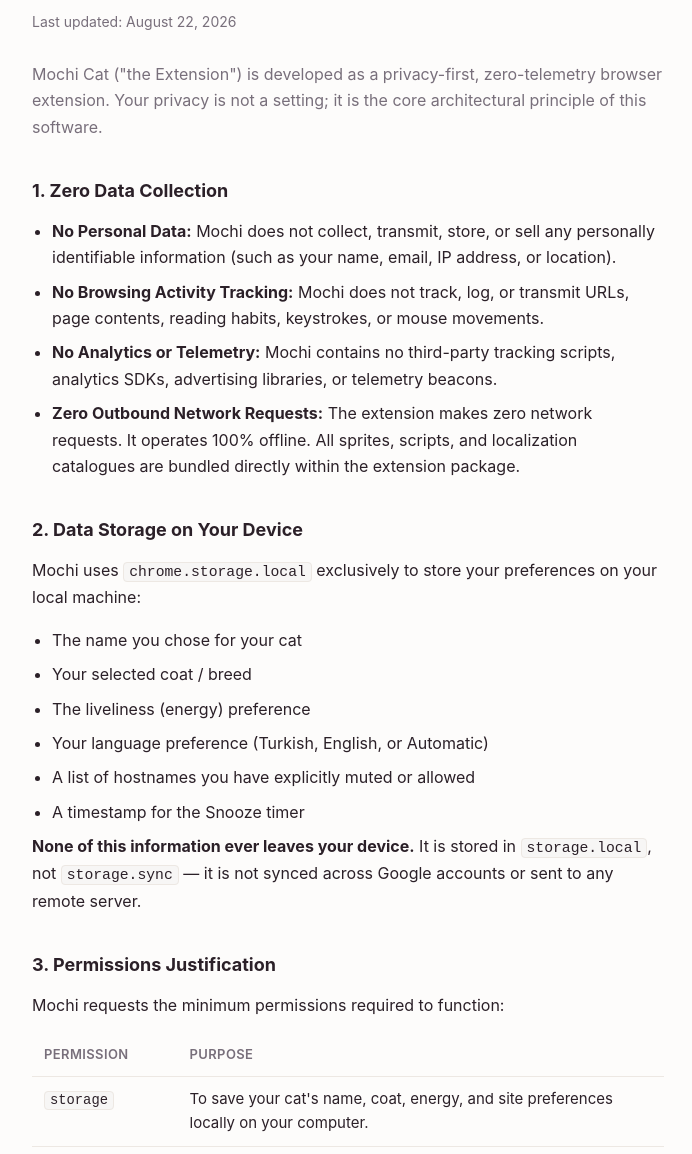
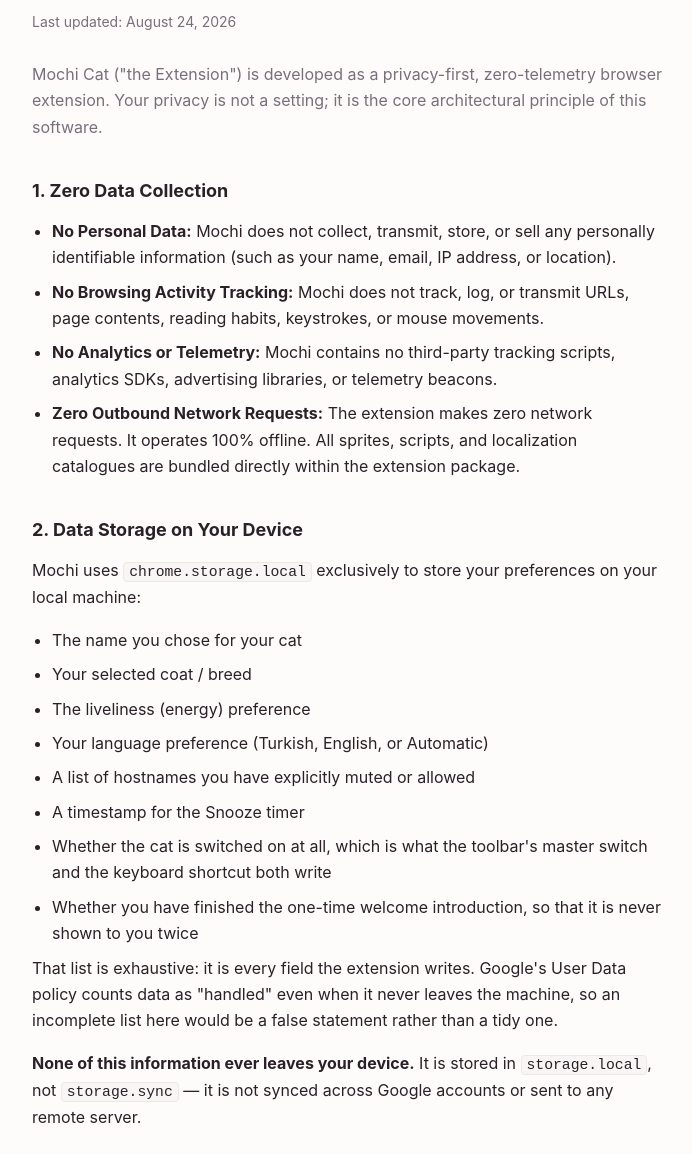
Before and after one commit to olcayhan/mochi-cat-site, a plain HTML site: page privacy.html in a window 1280 px wide. Shown: the part 146-1300 px from the top of the page, without its empty margins (292-984 px from the left). Drawn offline with Linux system fonts and the light colour scheme.

Commit message:
List the two settings the policy never mentioned
`enabled` — what the toolbar's master switch and Alt+Shift+C both write — and
`onboarded`, which is how the welcome introduction knows not to run twice.
Both have been stored since 1.0.0 and neither appeared here.

Google's User Data policy counts data as "handled" even when it never leaves
the machine, so a list that stops short is a false statement in a published
policy rather than a tidy one. Says so on the page now, and the extension repo
has a unit test that fails if a field is added without this page being updated.

Kept in step with PRIVACY.md in the extension repo, which is the source these
two are hand-synced from.

Co-Authored-By: Claude Opus 5 <noreply@anthropic.com>

```diff
--- a/privacy.html
+++ b/privacy.html
@@ -57,7 +57,7 @@
   <main>
     <a class="back" href="index.html">← Mochi Cat</a>
     <h1>Privacy Policy</h1>
-    <p class="updated">Last updated: August 22, 2026</p>
+    <p class="updated">Last updated: August 24, 2026</p>
 
     <p class="intro">Mochi Cat ("the Extension") is developed as a privacy-first,
       zero-telemetry browser extension. Your privacy is not a setting; it is the core
@@ -87,7 +87,14 @@
       <li>Your language preference (Turkish, English, or Automatic)</li>
       <li>A list of hostnames you have explicitly muted or allowed</li>
       <li>A timestamp for the Snooze timer</li>
+      <li>Whether the cat is switched on at all, which is what the toolbar's master switch
+        and the keyboard shortcut both write</li>
+      <li>Whether you have finished the one-time welcome introduction, so that it is never
+        shown to you twice</li>
     </ul>
+    <p>That list is exhaustive: it is every field the extension writes. Google's User Data
+      policy counts data as "handled" even when it never leaves the machine, so an incomplete
+      list here would be a false statement rather than a tidy one.</p>
     <p><strong>None of this information ever leaves your device.</strong> It is stored in
       <code>storage.local</code>, not <code>storage.sync</code> — it is not synced across
       Google accounts or sent to any remote server.</p>
```
